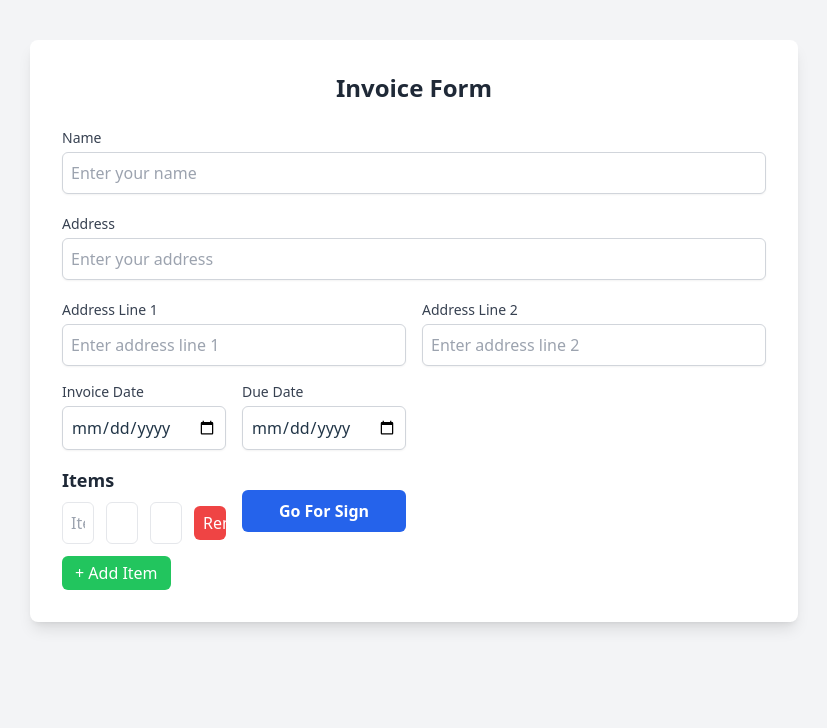
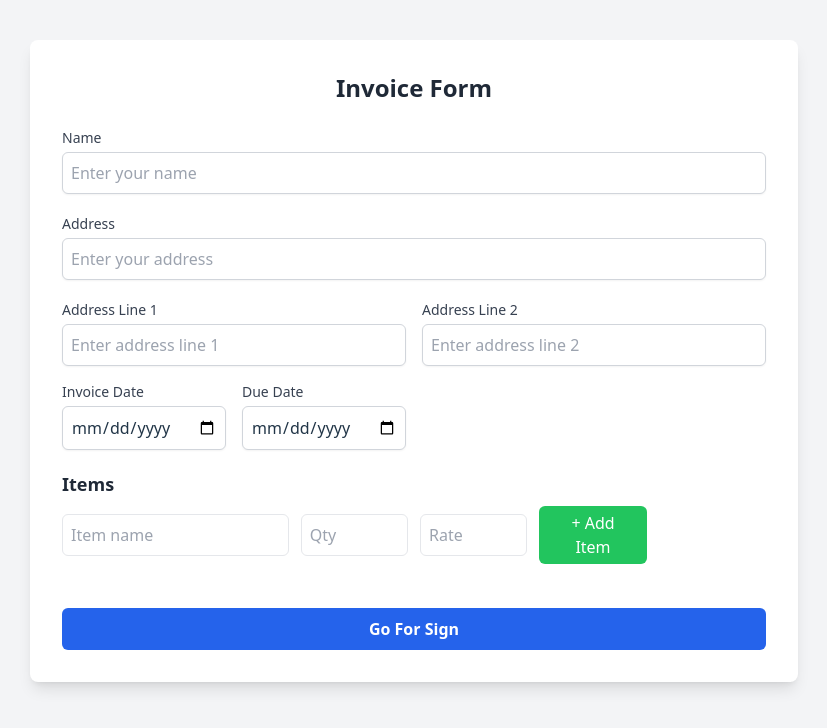
Before and after one commit to Sbuda3000/invoice-pdf, a React (Vite) app: page / in a window 1280 px wide. Shown: the top 728 px of the page, without its empty margins (226-1053 px from the left). Built offline with nearby package versions, Linux system fonts and the light colour scheme.

Commit message:
Adding controllers for list items

```diff
--- a/src/pages/Home.jsx
+++ b/src/pages/Home.jsx
@@ -27,7 +27,7 @@ function Home () {
     const [formData, setFormData] = useState(null);
 
     const [items, setItems] = useState([
-        { item: '', quantity: 1, rate: 0 }
+        { item: '', quantity: '', rate: '' }
     ]);
 
     const calculateTotal = () => {
@@ -104,6 +104,11 @@ function Home () {
     };
 
     const removeItem = (index) => {
+        if (items.length === 1) {
+            alert("You must have at least one item in your invoice.");
+            return;
+        }
+
         const updatedItems = items.filter((_, i) => i !== index);
         setItems(updatedItems);
     };
@@ -190,18 +195,20 @@ function Home () {
                                     className="mt-1 block w-full border border-gray-300 rounded-md shadow-sm p-2 focus:ring-blue-500 focus:border-blue-500"
                                     />
                             </div>
+                        </div>
+                    </div>
 
                     <div>
                         <h3 className="font-semibold text-lg text-gray-800 mb-2">Items</h3>
                         {items.map((item, index) => (
-                                    <div key={index} className="grid grid-cols-1 sm:grid-cols-4 gap-3 items-center mb-2">
+                            <div key={index} className="grid grid-cols-6 gap-3 items-center mb-2">
                                 <input
                                     type="text"
                                     name='item'
                                     placeholder="Item name"
                                     value={item.item}
                                     onChange={(e) => handleItemChange(index, 'item', e.target.value)}
-                                            className="border p-2 rounded-md"
+                                    className="border p-2 rounded-md col-span-2"
                                 />
                                 <input
                                     type="number"
@@ -221,23 +228,22 @@ function Home () {
                                 />
                                 <button
                                     type="button"
+                                    onClick={addItem}
+                                    className="bg-green-500 hover:bg-green-600 text-white px-3 py-1 rounded-md"
+                                >
+                                    + Add Item
+                                </button>
+                                {items.length > 1 && index !== 0 && (
+                                    <button
+                                        type="button"
                                         onClick={() => removeItem(index)}
                                         className="bg-red-500 hover:bg-red-600 text-white rounded-md px-2 py-1"
                                     >
                                         Remove
                                     </button>
+                                )}
                             </div>
                         ))}
-
-                                <div className="flex justify-between items-center mt-3">
-                                    <button
-                                        type="button"
-                                        onClick={addItem}
-                                        className="bg-green-500 hover:bg-green-600 text-white px-3 py-1 rounded-md"
-                                    >
-                                        + Add Item
-                                    </button>
-                                </div>
                     </div>
 
                     <div className="pt-6">
@@ -247,8 +253,6 @@ function Home () {
                         >
                             Go For Sign
                         </button>
-                            </div>
-                        </div>
                     </div>
                 </form>
             </div>
--- a/src/pages/Invoice.jsx
+++ b/src/pages/Invoice.jsx
@@ -127,12 +127,14 @@ function Invoice() {
                                         </tr>
                                     </thead>
                                     <tbody>
-                                        <tr className="text-black">
-                                            <td className="px-4 py-2 border border-gray-400">{ formData.item }</td>
-                                            <td className="px-4 py-2 border border-gray-400">{ formData.quantity }</td>
-                                            <td className="px-4 py-2 border border-gray-400">{ formData.rate }</td>
-                                            <td className="px-4 py-2 border border-gray-400">{ formData.quantity * formData.rate }</td>
-                                        </tr>
+                                        {formData.items.map((i, idx) => (
+                                            <tr className="text-black" key={idx}>
+                                                <td className="border border-gray-400 px-4 py-2">{i.item}</td>
+                                                <td className="border border-gray-400 px-4 py-2">{i.quantity}</td>
+                                                <td className="border border-gray-400 px-4 py-2">{i.rate}</td>
+                                                <td className="border border-gray-400 px-4 py-2">{i.quantity * i.rate}</td>
+                                            </tr>
+                                        ))}
                                     </tbody>
                                 </table>
                             </td>
```
Lines whose indentation alone changed are shown as unchanged.
